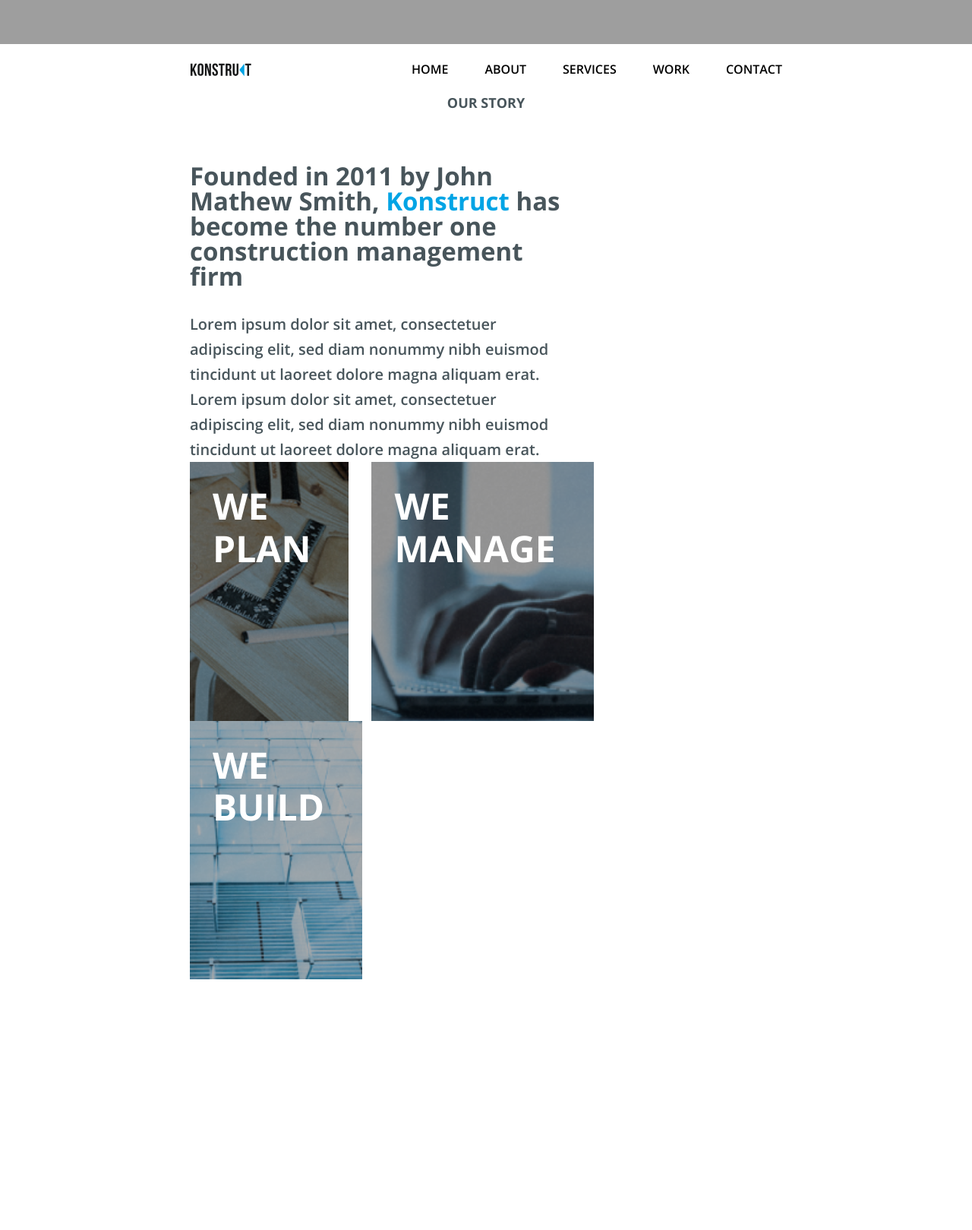
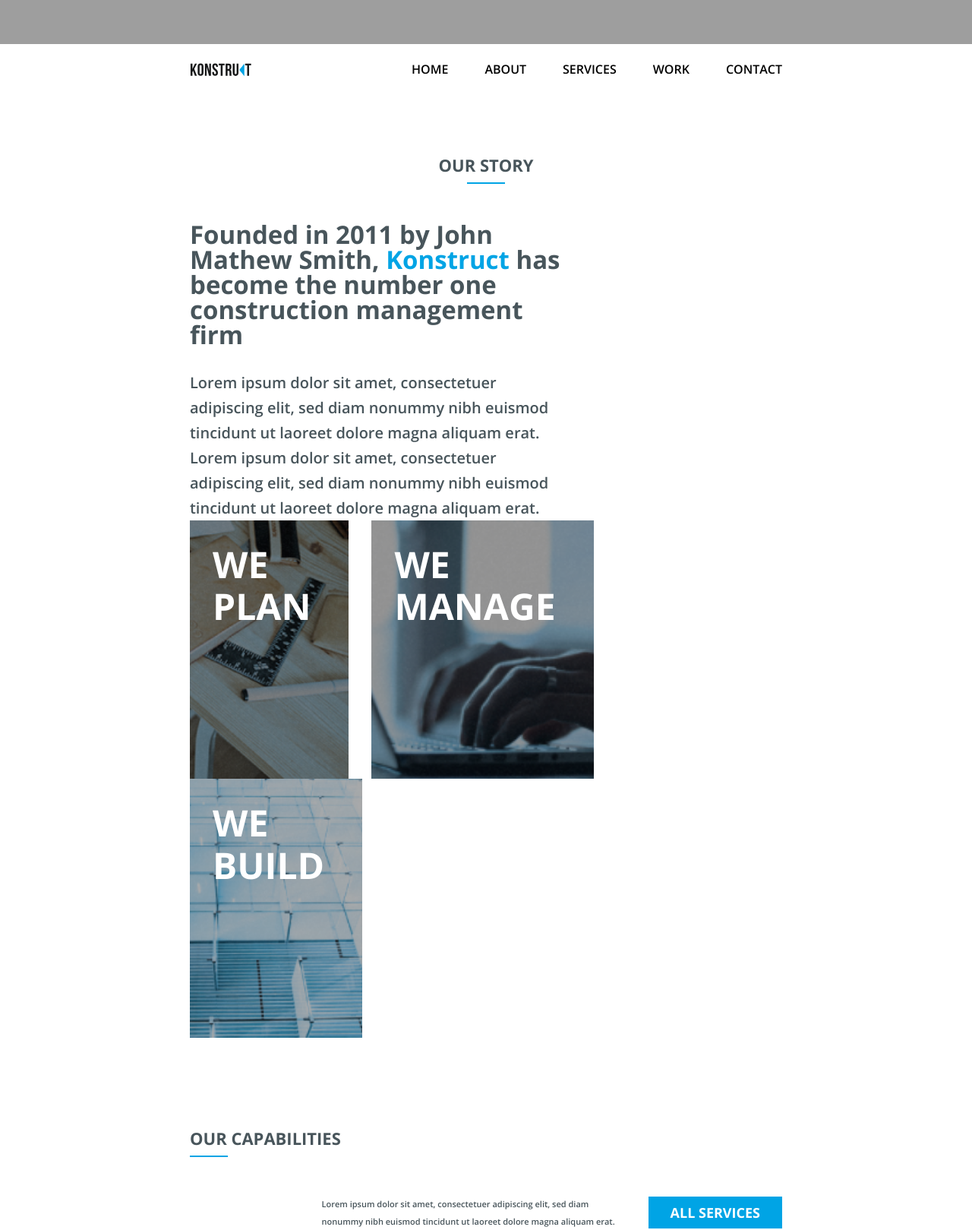
Before and after one commit to kreatorrr/Konstruct, a plain HTML site: page index.html in a window 1280 px wide. Shown: the part 760-2379 px from the top of the page at 76% size. Before the commit the page ends 2169 px from the top, so only its background shows below. Drawn offline with Linux system fonts and the light colour scheme; grey boxes are pictures that could not be loaded.

Commit message:
second commit

```diff
--- a/index.html
+++ b/index.html
@@ -58,16 +58,23 @@
       </svg>
       <nav>
         <ul class="list-reset main-nav flex">
-          <li class="nav-card"><a class="link-reset" href="#">HOME</a></li>
-          <li class="nav-card"><a class="link-reset" href="#">ABOUT</a></li>
-          <li class="nav-card"><a class="link-reset" href="#">SERVICES</a></li>
-          <li class="nav-card"><a class="link-reset" href="#">WORK</a></li>
-          <li class="nav-card"><a class="link-reset" href="#">CONTACT</a></li>
+          <li class="nav-card"><a class="link-reset" href="#home">HOME</a></li>
+          <li class="nav-card">
+            <a class="link-reset" href="#about">ABOUT</a>
+          </li>
+          <li class="nav-card">
+            <a class="link-reset" href="#service">SERVICES</a>
+          </li>
+          <li class="nav-card"><a class="link-reset" href="#work">WORK</a></li>
+          <li class="nav-card">
+            <a class="link-reset" href="#contact">CONTACT</a>
+          </li>
         </ul>
       </nav>
     </section>
     <section id="about" class="container about">
       <h2 class="about-h2">OUR STORY</h2>
+      <div class="about-line"></div>
       <div class="about-block flex">
         <div class="about-left">
           <h3 class="about-h3">
@@ -85,19 +92,33 @@
         <div class="about-right">
           <ul class="about-list list-reset flex">
             <li class="about-card">
-              <h4 class="about-h4">WE <br>PLAN</h4>
+              <h4 class="about-h4">WE <br />PLAN</h4>
             </li>
             <li class="about-card">
-              <h4 class="about-h4">WE <br>MANAGE</h4>
+              <h4 class="about-h4">WE <br />MANAGE</h4>
             </li>
             <li class="about-card">
-              <h4 class="about-h4">WE <br>BUILD</h4>
+              <h4 class="about-h4">WE <br />BUILD</h4>
             </li>
           </ul>
         </div>
       </div>
     </section>
-    <section id="serice" class="container service"></section>
+    <section id="service" class="container service">
+      <div class="service-block flex">
+        <div class="service-left">
+          <h2 class="service-h2">OUR CAPABILITIES</h2>
+          <div class="service-line"></div>
+        </div>
+        <div class="service-right flex">
+          <p class="service-p">
+            Lorem ipsum dolor sit amet, consectetuer adipiscing elit, sed diam
+            nonummy nibh euismod tincidunt ut laoreet dolore magna aliquam erat.
+          </p>
+          <button class="btn-reset service-btn">ALL SERVICES</button>
+        </div>
+      </div>
+    </section>
     <section id="work" class="container work"></section>
     <section id="contact" class="container contact"></section>
   </body>
--- a/style.css
+++ b/style.css
@@ -132,6 +132,7 @@ body {
   align-items: center;
   flex-direction: row;
   padding: 24px 250px;
+  margin-bottom: 80px;
 }
 .nav-card {
   transition: 0.25s;
@@ -149,12 +150,19 @@ nav {
 /* about */
 .about-h2 {
   text-align: center;
-  font-size: 18px;
+  font-size: 22px;
   font-weight: 700;
   color: var(--color-gray);
-  margin-bottom: 70px;
+  margin-bottom: 10px;
 }
-.about-block{
+.about-line {
+  width: 50px;
+  height: 2px;
+  margin: 0 auto;
+  background-color: var(--color-blue);
+  margin-bottom: 50px;
+}
+.about-block {
   align-items: center;
   margin-bottom: 120px;
 }
@@ -184,7 +192,7 @@ nav {
   margin-left: auto;
   margin-right: 0;
 }
-.about-card{
+.about-card {
   max-width: px;
   color: var(--color-white);
   font-size: 48px;
@@ -209,3 +217,43 @@ nav {
 .about-card:not(:last-child) {
   margin-right: 30px;
 }
+/* service */
+.service-h2 {
+  font-size: 22px;
+  font-weight: 700;
+  color: var(--color-gray);
+  margin-bottom: 10px;
+}
+.service-line {
+  width: 50px;
+  height: 2px;
+  background-color: var(--color-blue);
+  margin-bottom: 50px;
+}
+.service-left {
+  max-height: 210px;
+}
+.service-p {
+  max-width: 400px;
+  font-size: 11px;
+  font-weight: 400;
+  line-height: 23px;
+  color: var(--color-gray);
+  margin-right: 30px;
+}
+.service-block {
+  flex-direction: row;
+  align-items: baseline;
+}
+.service-right {
+  margin-left: auto;
+  align-items: center;
+  flex-direction: row;
+}
+.service-btn {
+  font-size: 18px;
+  font-weight: 700;
+  color: var(--color-white);
+  background-color: var(--color-blue);
+  padding: 11px 29px;
+}
```
